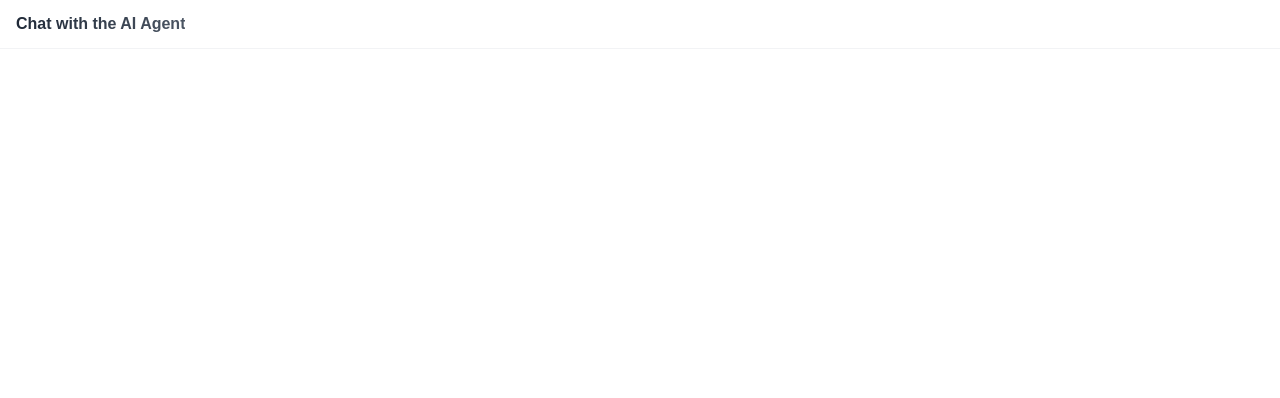
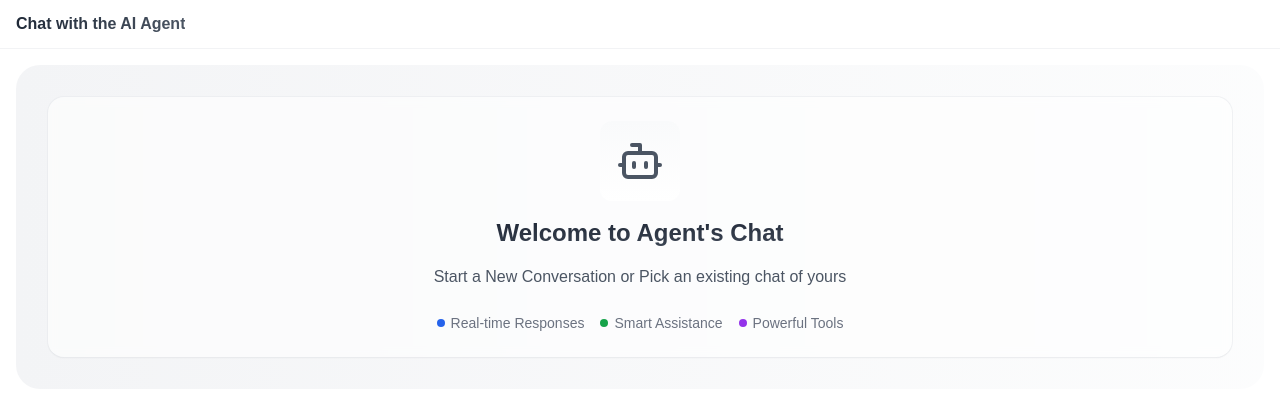
Before and after one commit to sudatra/ai-tools-agent, a Next.js app: page /dashboard in a window 1280 px wide. Shown: the top 398 px of the page. Built offline with nearby package versions, Linux system fonts and the light colour scheme; no server answers.

Commit message:
added dashboard ui, and created setup of dynamic chat page

```diff
--- /dev/null
+++ b/app/dashboard/chat/[chatId]/page.tsx
@@ -0,0 +1,11 @@
+import React from 'react'
+
+const ChatPage = () => {
+  return (
+    <div>
+      chat
+    </div>
+  )
+}
+
+export default ChatPage
--- a/app/dashboard/page.tsx
+++ b/app/dashboard/page.tsx
@@ -1,9 +1,44 @@
+import { BotIcon } from 'lucide-react'
 import React from 'react'
 
 const DashboardPage = () => {
   return (
-    <div className=''>
+    <div className='flex flex-1 items-center justify-center p-4'>
+      <div className='relative max-2xl w-full'>
+        <div className='absolute inset-0 -z-10 bg-gradient-to-r from-gray-100 to-gray-50/50 rounded-3xl' />
+        <div className='absolute inset-0 -z-10 bg-[linear-gradient(to_right,#f5f5f5_1px, transparent_1px),
+        linear-gradient(to_bottom,#f5f5f5_1px, transparent_1px)] bg-[size:4rem_4rem] rounded-3xl' />
+        <div className='relative space-y-6 p-8 text-center'>
+          <div className='bg-white/60 backdrop-blur-sm shadow-sm ring-1 ring-gray-200/50 rounded-2xl p-6 space-y-4'>
+            <div className='bg-gradient-to-b from-gray-50 to-white rounded-xl p-4 inline-flex'>
+              <BotIcon className='size-12 text-gray-600' />
+            </div>
 
+            <h2 className='text-2xl font-semibold bg-gradient-to-br from-gray-900 to-gray-600
+            bg-clip-text text-transparent'>
+              Welcome to Agent&apos;s Chat
+            </h2>
+
+            <p className='text-gray-600 max-w-md mx-auto'>Start a New Conversation or Pick an existing chat of yours</p>
+            <div className='pt-2 flex justify-center gap-4 text-sm text-gray-500'>
+              <div className='flex items-center gap-1.5'>
+                <div className='size-2 rounded-full bg-blue-600' />
+                Real-time Responses
+              </div>
+
+              <div className='flex items-center gap-1.5'>
+                <div className='size-2 rounded-full bg-green-600' />
+                Smart Assistance
+              </div>
+
+              <div className='flex items-center gap-1.5'>
+                <div className='size-2 rounded-full bg-purple-600' />
+                Powerful Tools
+              </div>
+            </div>
+          </div>
+        </div>
+      </div>
     </div>
   )
 }
```
